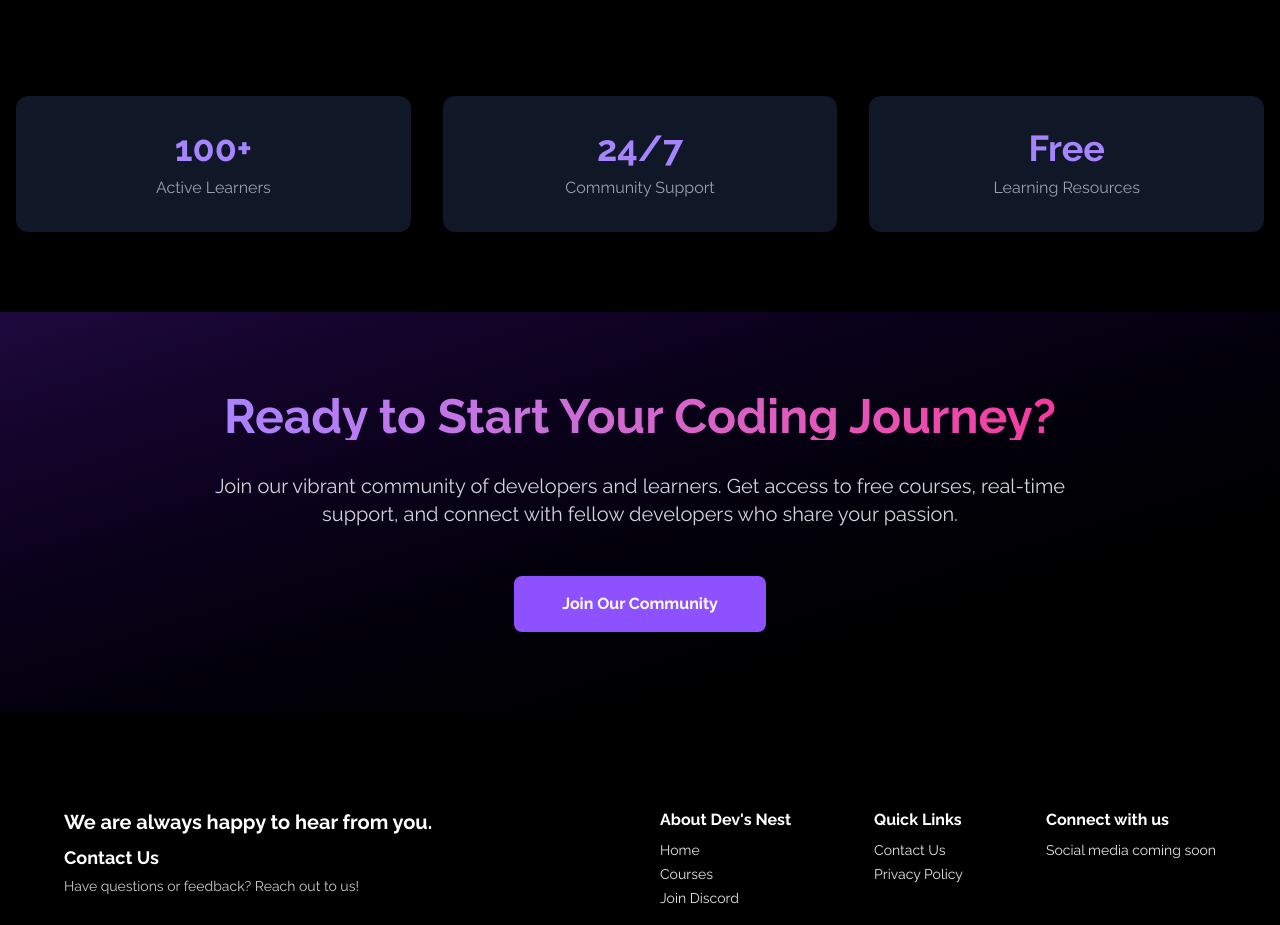
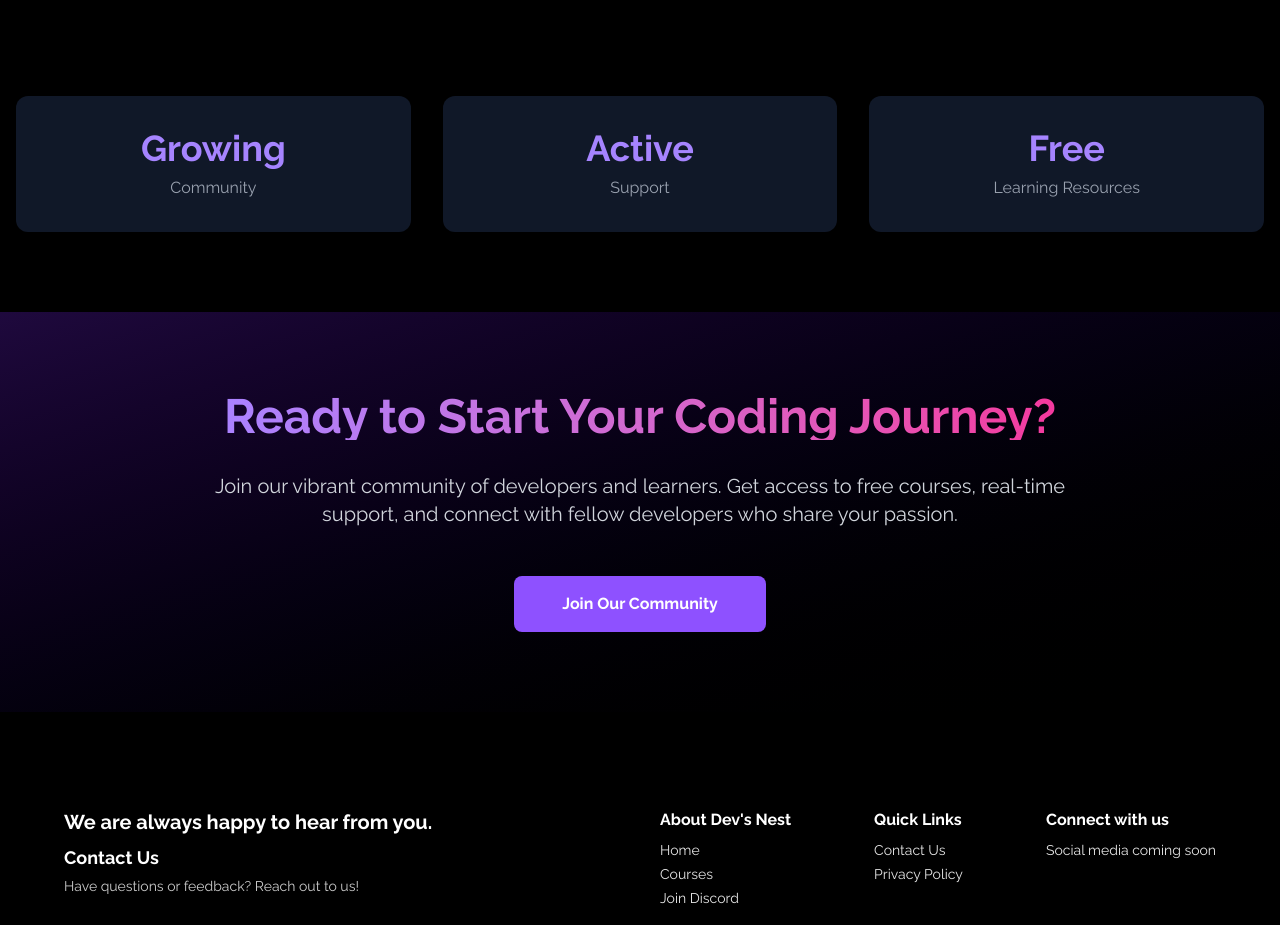
Before and after one commit to Antlin23/DevsCave, an Angular app: page / in a window 1280 px wide. Shown: the part 3060-3985 px from the top of the page. Built offline with nearby package versions, Linux system fonts and the light colour scheme.

Commit message:
more personal info2

```diff
--- a/src/app/home/home.html
+++ b/src/app/home/home.html
@@ -158,12 +158,12 @@
     <div class="container mx-auto px-4">
         <div class="grid grid-cols-1 md:grid-cols-3 gap-8">
             <div class="text-center p-8 rounded-xl bg-gray-900 hover:bg-violet-900/30 transition-colors duration-300">
-                <div class="text-4xl font-bold text-violet-400 mb-2">100+</div>
-                <div class="text-gray-400">Active Learners</div>
+                <div class="text-4xl font-bold text-violet-400 mb-2">Growing</div>
+                <div class="text-gray-400">Community</div>
             </div>
             <div class="text-center p-8 rounded-xl bg-gray-900 hover:bg-violet-900/30 transition-colors duration-300">
-                <div class="text-4xl font-bold text-violet-400 mb-2">24/7</div>
-                <div class="text-gray-400">Community Support</div>
+                <div class="text-4xl font-bold text-violet-400 mb-2">Active</div>
+                <div class="text-gray-400">Support</div>
             </div>
             <div class="text-center p-8 rounded-xl bg-gray-900 hover:bg-violet-900/30 transition-colors duration-300">
                 <div class="text-4xl font-bold text-violet-400 mb-2">Free</div>
```
